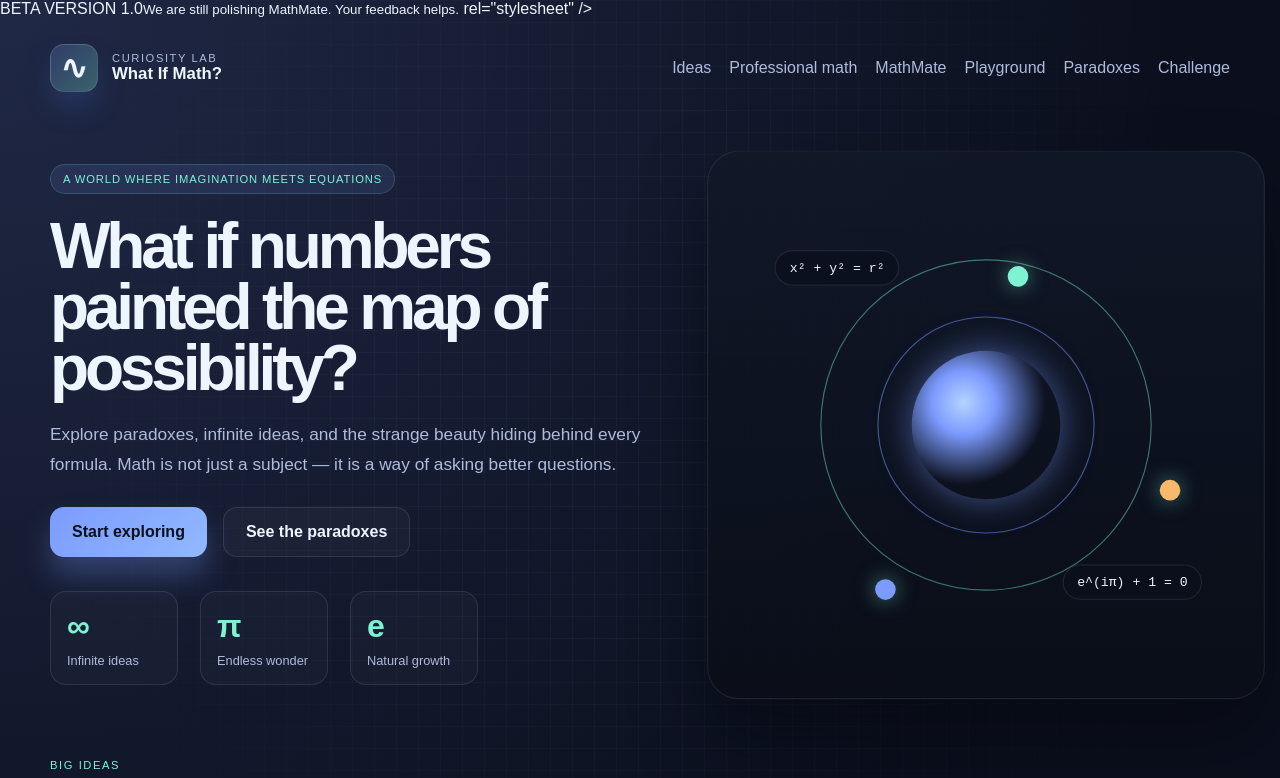
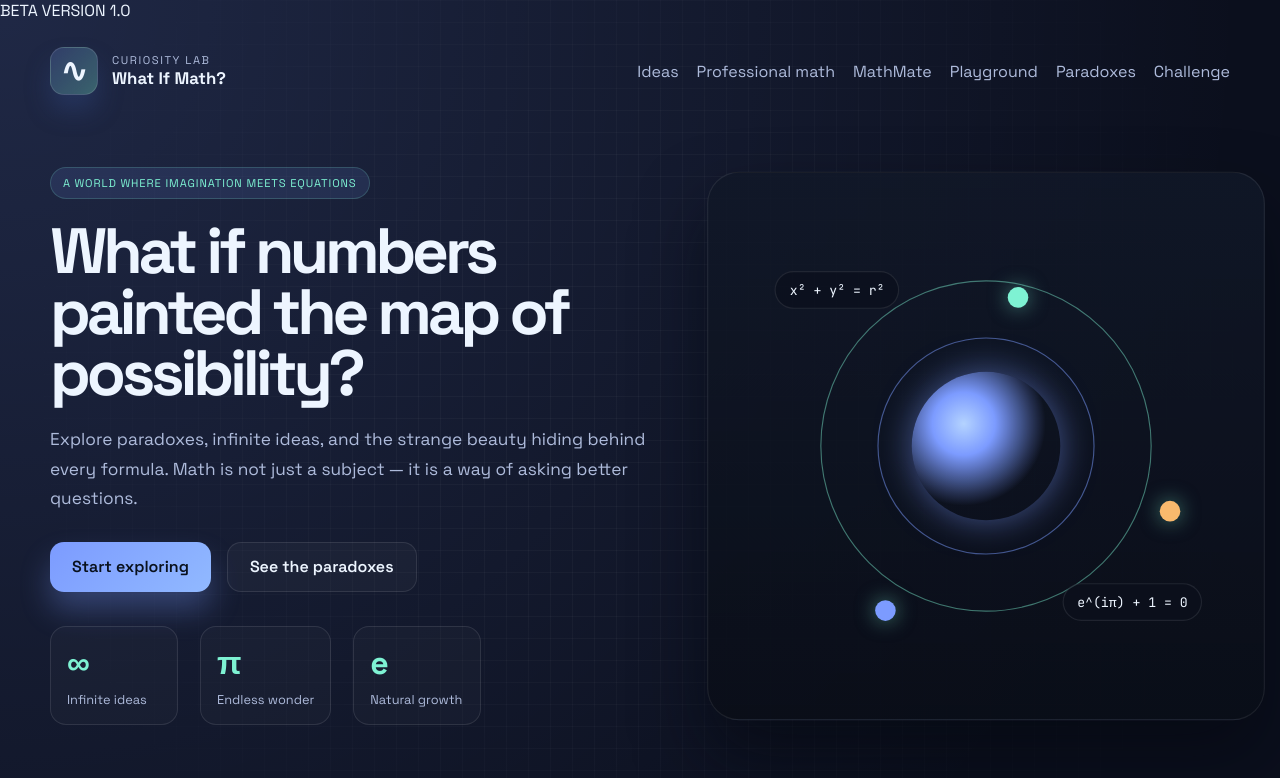
Before and after one commit to mxxlkix/whatismath, a plain HTML site: page index.html in a window 1280 px wide. Shown: the top 778 px of the page. Drawn offline with Linux system fonts and the light colour scheme.

Commit message:
Add beta version banner

```diff
--- a/index.html
+++ b/index.html
@@ -12,12 +12,12 @@
     <link rel="preconnect" href="https://fonts.gstatic.com" crossorigin />
     <link
       href="https://fonts.googleapis.com/css2?family=Space+Grotesk:wght@400;500;600;700&family=JetBrains+Mono:wght@400;500;600;700&display=swap"
-        <div class="beta-banner" role="status"><span>BETA VERSION 1.0</span><small>We are still polishing MathMate. Your feedback helps.</small></div></small></span>
       rel="stylesheet"
     />
     <link rel="stylesheet" href="styles.css" />
   </head>
   <body>
+        <div class="beta-banner" role="status">BETA VERSION 1.0</div>
     <div class="background-grid"></div>
     <header class="site-header">
       <div class="brand-wrap">
```
